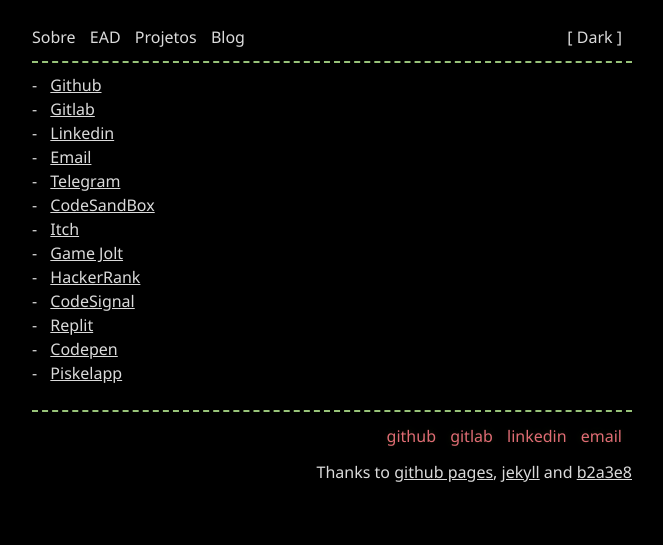
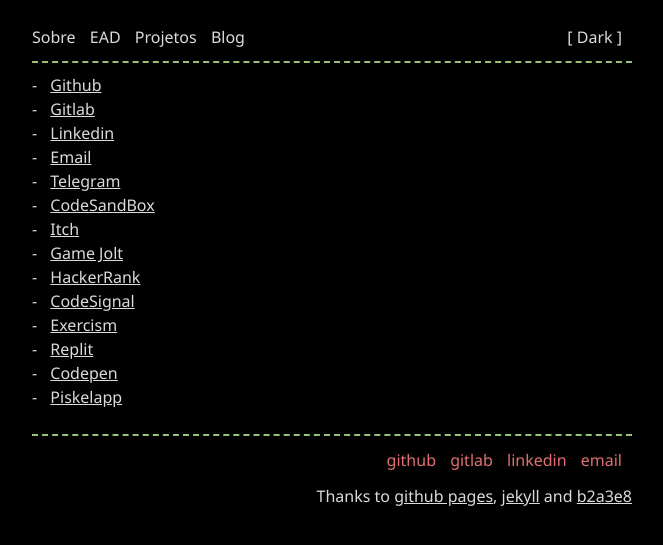
Before and after one commit to neninja/neninja.github.io, a Jekyll site: the page built from hub.md, in a window 1280 px wide. Shown: the top 545 px of the page, without its empty margins (308-971 px from the left). Built offline with Jekyll 4.4.1, drawn with Linux system fonts in a browser that asks for light colours; our own code applies the rules of GitHub Pages for plain Markdown files.

Commit message:
Update hub.yml

```diff
--- a/_data/hub.yml
+++ b/_data/hub.yml
@@ -28,6 +28,9 @@ hackerrank:
 codesignal:
     texto: CodeSignal
     link: https://app.codesignal.com/profile/nenitf
+exercismio:
+    texto: Exercism
+    link: https://exercism.io/profiles/nenitf
 replit:
     texto: Replit
     link: https://repl.it/@nenitf
```
